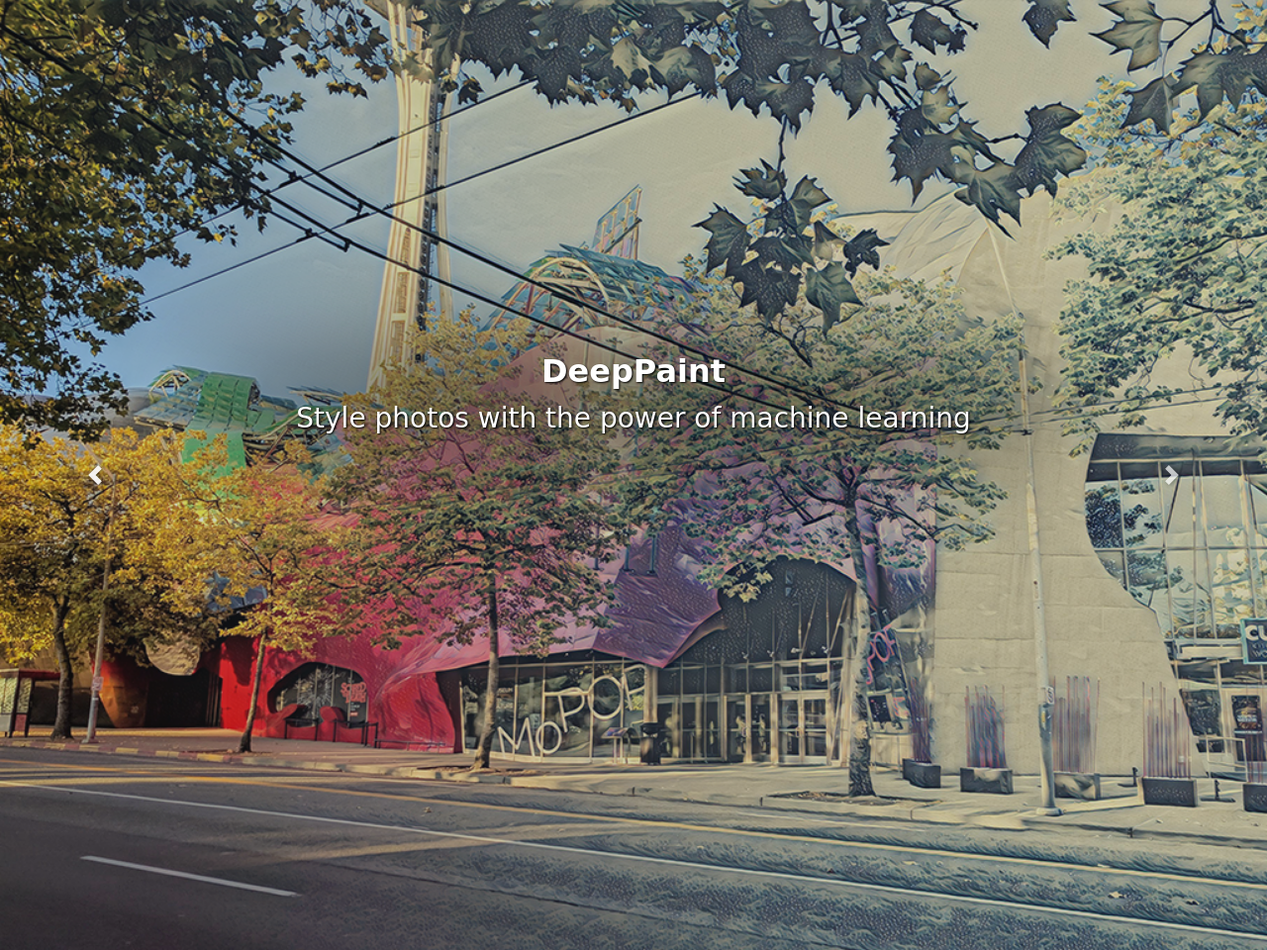
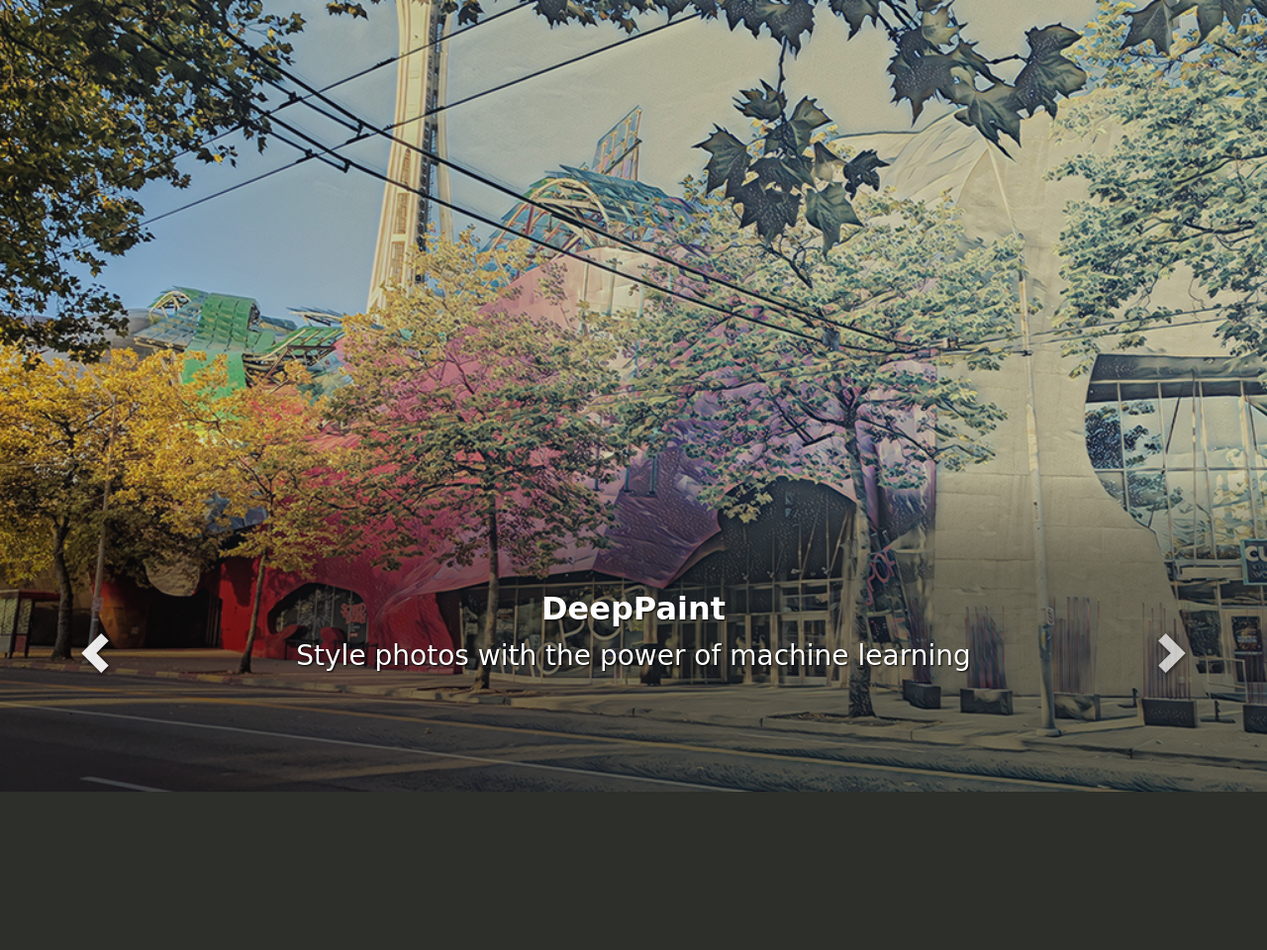
Before and after one commit to evinces/deep-paint, a Flask app: page / in a window 1280 px wide. Shown: the whole page at 99% size. After the commit the page ends 800 px from the top, so only its background shows below. Run offline with Flask 2, Linux system fonts and the light colour scheme; some libraries are stand-ins or nearby versions; some web fonts are replaced.

Commit message:
style landing carousel

```diff
--- a/static/css/style.css
+++ b/static/css/style.css
@@ -1,9 +1,17 @@
-body {
+#app {
   background-image: url("/static/image/rainbow-01.svg");
   background-size: 1500px auto;
-  background-repeat: space repeat-y;
+  background-repeat: repeat-y;
   background-position: top;
   background-color: #fff;
+}
+
+.mt-6 {
+  margin-top: 4rem!important;
+}
+a.btn {
+  color: buttontext;
+  background-color: buttonface;
 }
 
 #root-navbar {
@@ -16,11 +24,6 @@ body {
 #image-modal-image {
   max-height: 1024px;
   max-width: 100%;
-}
-
-a.btn {
-  color: buttontext;
-  background-color: buttonface;
 }
 
 .card-body {
@@ -64,8 +67,23 @@ a.btn {
   color: #fff;
 }
 
+[id^="slide"] {
+  background-repeat: no-repeat;
+  background-position: center center;
+  background-color: #333;
+  background-size: cover;
+}
+#slide-1 {
+  background-image: url("/static/image/seattle-mopop.png");
+}
+#slide-2 {
+  background-image: url("/static/image/seattle-public-market.png");
+}
+#slide-3 {
+  background-image: url("/static/image/portland-old-downtown.png");
+}
 .carousel-caption {
-  bottom: 50%;
+  bottom: 10%;
   font-family: 'Sniglet', cursive;
   font-size: 1.75em;
   text-shadow: 1px 1px 2px black;
@@ -75,23 +93,24 @@ a.btn {
   font-weight: bold;
 }
 .carousel-caption-background {
-  background-color: rgb(0,0,0,0.4);
-  border-radius: 50%;
-  filter: blur(50px);
-  position: absolute;
-  left: 0;
-  right: 0;
-  top: 0;
-  bottom: 0;
+  background: linear-gradient(to top,
+                              rgba(0,0,0,0.5) 0px,
+                              rgba(0,0,0,0.4) 28%,
+                              rgba(0,0,0,0.1) 38%,
+                              rgba(0,0,0,0.0) 40%);
+  height: 100vh;
+  width: 100vw;
   z-index: -1;
 }
 .carousel-control-next, .carousel-control-prev {
-  filter: drop-shadow(1px 1px 2px rgba(0, 0, 0, 0.5));
+  filter: drop-shadow(1px 1px 2px black);
   opacity: 0.7;
 }
-
-.about-header {
-  text-shadow: 1px 1px 2px white;
+.carousel-control-next-icon, .carousel-control-prev-icon {
+  position: absolute;
+  height: 40px;
+  width: 40px;
+  bottom: 15%;
 }
 
 #password-confirm-display {
@@ -103,11 +122,3 @@ a.btn {
 .oi-circle-x {
   color: red;
 }
-
-.mt-6 {
-  margin-top: 4rem!important;
-}
-
-.tooltip {
-  filter: drop-shadow(1px, 2px, 3px, 3px, black);
-}
--- a/static/js/react.jsx
+++ b/static/js/react.jsx
@@ -170,7 +170,7 @@ class NavButton extends React.Component {
               data-target={`#${this.props.name}-modal`}
               data-toggle="modal" id={`navbar${this.props.name}-btn`}
               type="button">
-        <span className={`oi ${this.props.icon}`}></span>
+        <span className={`oi mr-2 ${this.props.icon}`}></span>
         {title}
       </button>
     );
@@ -211,7 +211,7 @@ class NavLinkButton extends React.Component {
     return (
       <a className={`btn mr-2 ${btnColor}`} href={`/${this.props.name}`}
          id={`navbar-${this.props.name}-btn`}>
-        <span className={`oi ${this.props.icon}`}></span>
+        <span className={`oi mr-2 ${this.props.icon}`}></span>
         {title}
       </a>
     );
@@ -1491,30 +1491,25 @@ class LandingView extends React.Component {
     return (
       <div className="carousel slide carousel-fade" data-ride="carousel" id="landing-carousel">
         <div className="carousel-inner" onClick={e => this.props.setView("feed")}>
-          <div className="carousel-item active">
-            <img className="d-block w-100" src="/static/image/seattle-mopop.png" />
-            <div className="carousel-caption d-none d-md-block">
-              <div className="carousel-caption-background"></div>
+          <div className="carousel-item active" id="slide-1">
+            <div className="carousel-caption-background"></div>
+            <div className="carousel-caption">
               <h5>DeepPaint</h5>
               <p>Style photos with the power of machine learning</p>
             </div>
           </div>
-          <div className="carousel-item">
-            <img className="d-block w-100"
-                 src="/static/image/seattle-public-market.png" />
-            <div className="carousel-caption d-none d-md-block bg-opaic-black">
-              <div className="carousel-caption-background"></div>
-              <h5>Slide 2</h5>
-              <p>Slide 2 text...</p>
+          <div className="carousel-item" id="slide-2">
+            <div className="carousel-caption-background"></div>
+            <div className="carousel-caption">
+              <h5>Photo Sharing</h5>
+              <p>Share your photos with the DeepPaint community</p>
             </div>
           </div>
-          <div className="carousel-item">
-            <img className="d-block w-100"
-                 src="/static/image/portland-old-downtown.png" />
-            <div className="carousel-caption d-none d-md-block">
-              <div className="carousel-caption-background"></div>
-              <h5>Slide 3</h5>
-              <p>Slide 3 text...</p>
+          <div className="carousel-item" id="slide-3">
+            <div className="carousel-caption-background"></div>
+            <div className="carousel-caption">
+              <h5>Get Started</h5>
+              <p>Click to start styling your favorite photos</p>
             </div>
           </div>
         </div>
@@ -1744,7 +1739,9 @@ class App extends React.Component {
     this.setState({
       view: view
     });
-    history.pushState({}, view, view);
+    if (view !== "landing") {
+      history.pushState({}, view, view);
+    }
 
     // TODO: replace this with forwarded ref
     let feedEl = $("#nav-home");
```
